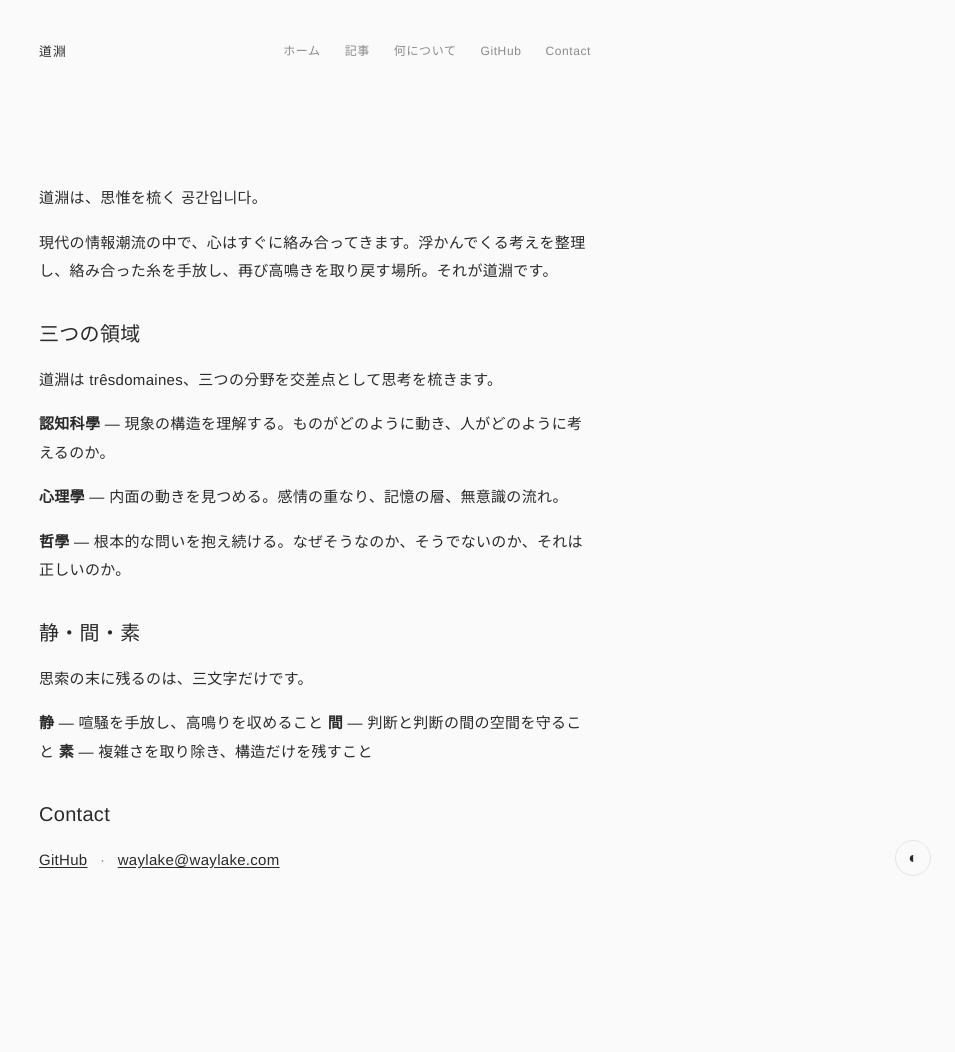
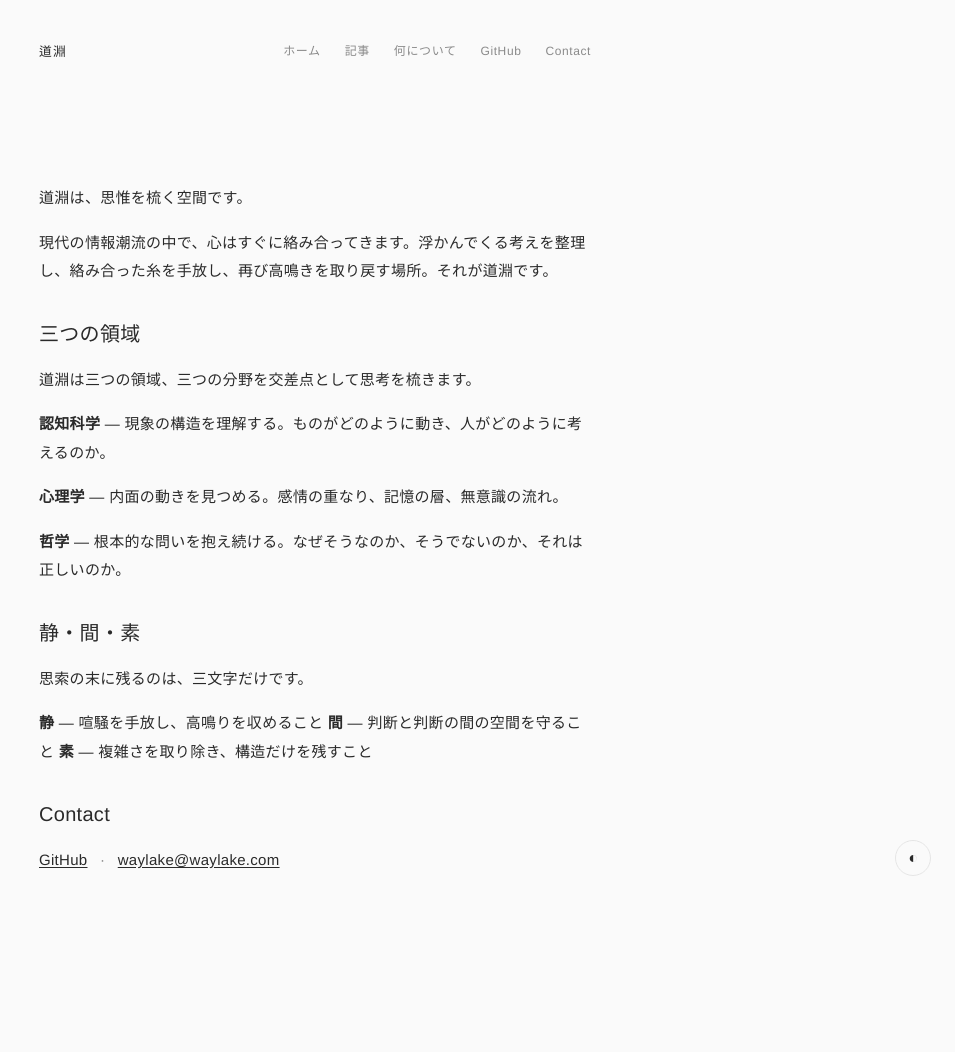
Before and after one commit to waylake/waylake.github.io, a Jekyll site: the page built from about/index.md, in a window 1280 px wide. Shown: the whole page, without its empty margins (325-1280 px from the left). Built offline with Jekyll 4.4.1, drawn with Linux system fonts in a browser that asks for light colours.

Commit message:
docs(about): 日本語テキストの修正と統一
韓国語・ポルトガル語・フランス語の混在を日本語に統一
旧漢字を新漢字に修正（科學→科学、心理學→心理学、哲學→哲学）

```diff
--- a/about/index.md
+++ b/about/index.md
@@ -4,19 +4,19 @@ title: 何について
 description: 道淵の理念と目的
 ---
 
-道淵は、思惟を梳く 공간입니다。
+道淵は、思惟を梳く空間です。
 
 現代の情報潮流の中で、心はすぐに絡み合ってきます。浮かんでくる考えを整理し、絡み合った糸を手放し、再び高鳴きを取り戻す場所。それが道淵です。
 
 ## 三つの領域
 
-道淵は trêsdomaines、三つの分野を交差点として思考を梳きます。
+道淵は三つの領域、三つの分野を交差点として思考を梳きます。
 
-**認知科學** — 現象の構造を理解する。ものがどのように動き、人がどのように考えるのか。
+**認知科学** — 現象の構造を理解する。ものがどのように動き、人がどのように考えるのか。
 
-**心理學** —  内面の動きを見つめる。感情の重なり、記憶の層、無意識の流れ。
+**心理学** —  内面の動きを見つめる。感情の重なり、記憶の層、無意識の流れ。
 
-**哲學** —  根本的な問いを抱え続ける。なぜそうなのか、そうでないのか、それは正しいのか。
+**哲学** —  根本的な問いを抱え続ける。なぜそうなのか、そうでないのか、それは正しいのか。
 
 ## 静・間・素
 
```
